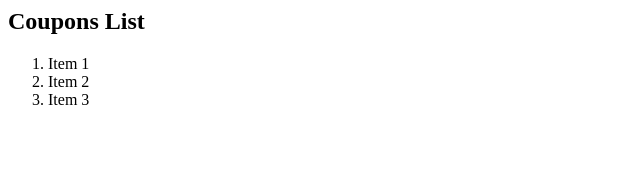
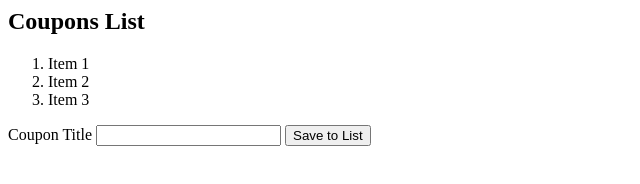
Before and after one commit to PatriciaA98/lesson-02, a plain HTML site: page index.html in a window 1280 px wide. Shown: the whole page, without its empty margins (0-640 px from the left). Drawn offline with Linux system fonts and the light colour scheme.

Commit message:
Allowed user to add items to list

```diff
--- a/index.html
+++ b/index.html
@@ -14,7 +14,12 @@
 
         </ol>
 
-
+        <!-- HTML assumes that any form submission will trigger page navigation or redirect -->
+        <form>
+            <label>Coupon Title</label>
+            <input type='text' id='coupon_title' name='coupon_title' />
+            <button type='button' onClick='saveToList()'>Save to List</button>
+        </form>
 
     </body>
     <script src="scripts.js"></script>
--- a/scripts.js
+++ b/scripts.js
@@ -19,4 +19,15 @@ function updateList(){
 
 }
 
+function saveToList(){
+    var user_input = document.getElementById('coupon_title').value;
+    console.log(user_input)
+
+    var itemNode = document.createElement("LI");
+    itemNode.innerHTML = user_input
+    // The above is the same as writing <li>Item 1</li>
+
+    coupons_list.appendChild(itemNode)
+}
+
 window.onload = updateList();
```
